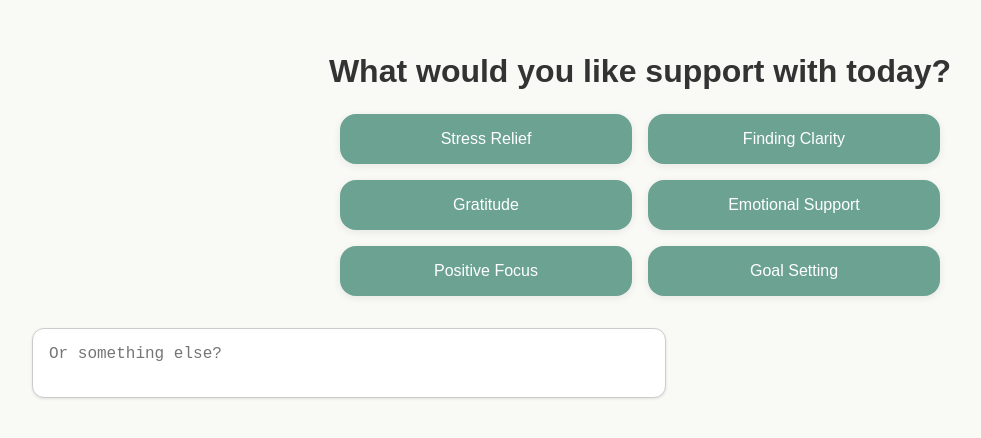
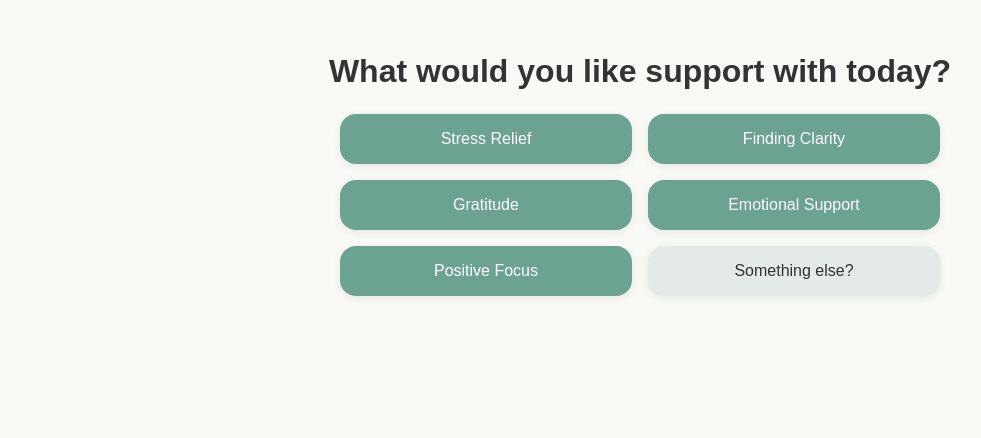
Before and after one commit to ablack98/Navi1, a Next.js app in the folder navi/: page /intent in a window 1280 px wide. Shown: the top 438 px of the page, without its empty margins (0-981 px from the left). Built offline with nearby package versions, Linux system fonts and the light colour scheme.

Commit message:
Update intent.js

```diff
--- a/navi/pages/intent.js
+++ b/navi/pages/intent.js
@@ -9,13 +9,17 @@ export default function IntentPage() {
     'Finding Clarity',
     'Gratitude',
     'Emotional Support',
-    'Positive Focus',
-    'Goal Setting',
+    'Positive Focus'
   ];
 
   const handleSelect = (intent) => {
     localStorage.setItem('navi_intent', intent);
     router.push('/tone');
+  };
+
+  const handleCustom = () => {
+    const custom = prompt('Please enter your own support request:');
+    if (custom?.trim()) handleSelect(custom);
   };
 
   return (
@@ -55,26 +59,20 @@ export default function IntentPage() {
             {opt}
           </div>
         ))}
+
+        <div
+          className="bubble"
+          onClick={handleCustom}
+          style={{
+            backgroundColor: '#E3EAE7',
+            color: '#333',
+            padding: '1rem',
+            textAlign: 'center'
+          }}
+        >
+          Something else?
+        </div>
       </div>
-
-      <textarea
-        placeholder="Or something else?"
-        onBlur={(e) => {
-          const v = e.target.value.trim();
-          if (v) handleSelect(v);
-        }}
-        style={{
-          marginTop: '2rem',
-          width: '100%',
-          maxWidth: '600px',
-          padding: '1rem',
-          borderRadius: '12px',
-          border: '1px solid #ccc',
-          fontSize: '1rem',
-          resize: 'none',
-          boxShadow: '0 1px 3px rgba(0,0,0,0.1)'
-        }}
-      />
     </div>
   );
 }
```
